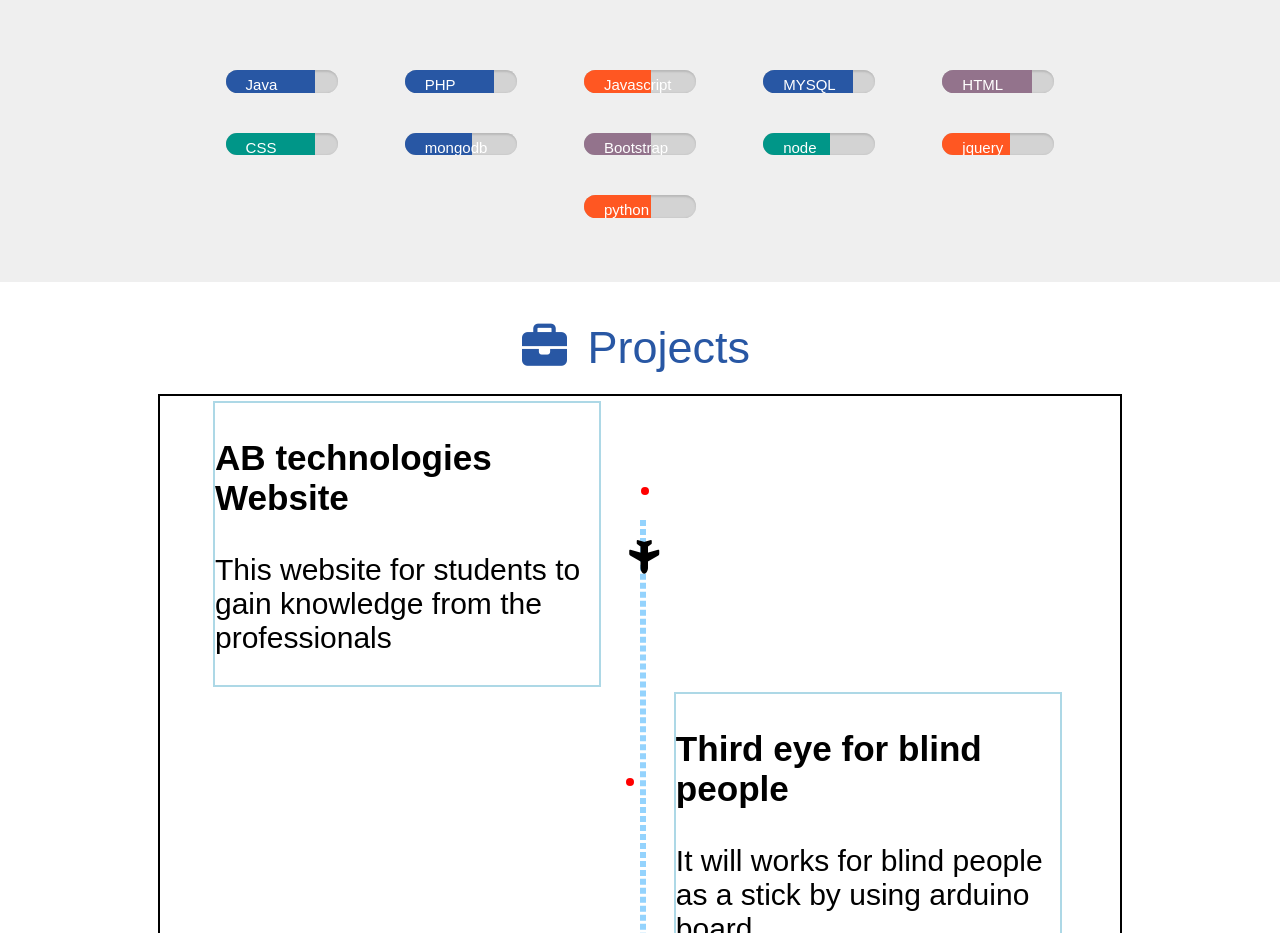
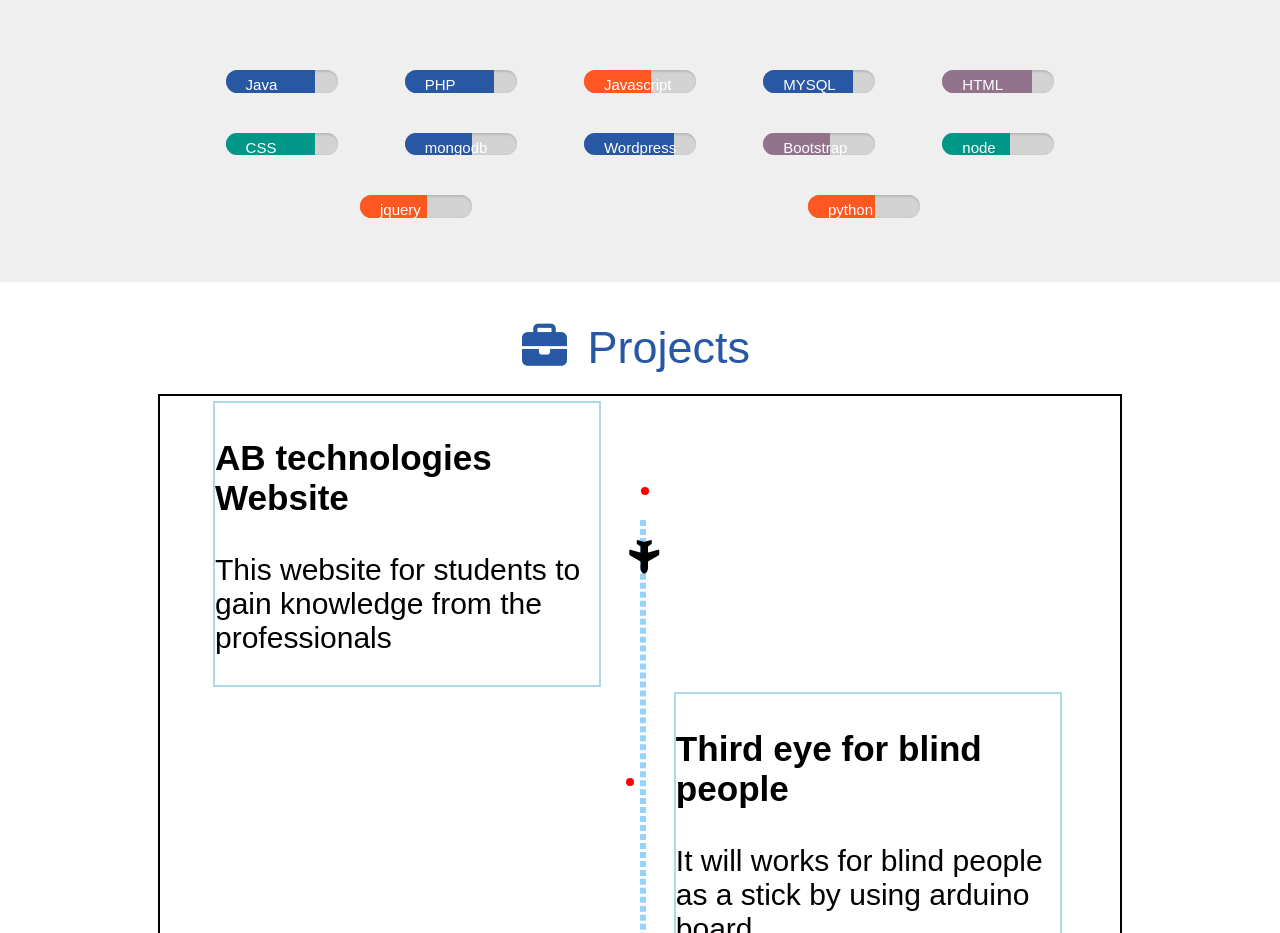
Before and after one commit to Dineshdevarapalli/DineshResume, a plain HTML site: page index.html in a window 1280 px wide. Shown: the part 880-1813 px from the top of the page. Drawn offline with Linux system fonts and the light colour scheme.

Commit message:
Update index.html

```diff
--- a/index.html
+++ b/index.html
@@ -156,6 +156,13 @@
                     <div class="sixty-percent mb-blue">
                         <div class="skill-name">
                             <span> mongodb </span>
+                        </div>
+                    </div>
+                </div>
+                <div class="skill-progress">
+                    <div class="eighty-percent mb-blue">
+                        <div class="skill-name">
+                            <span> Wordpress</span>
                         </div>
                     </div>
                 </div>
```
